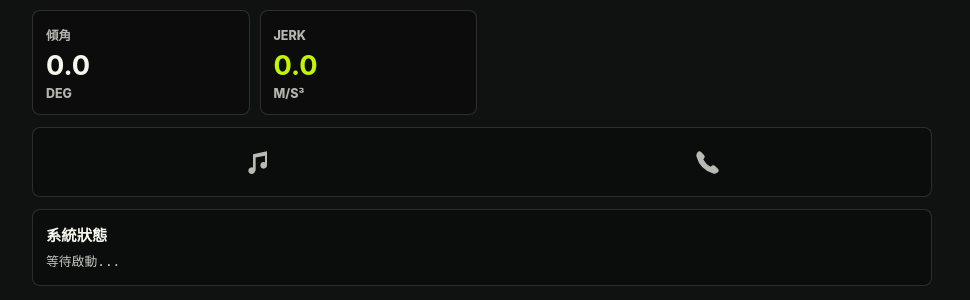
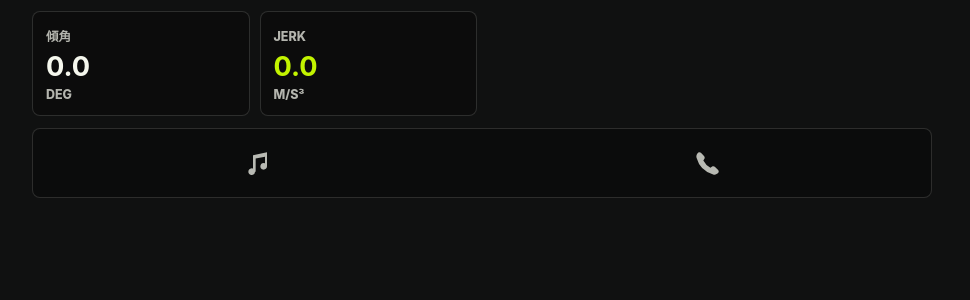
Before and after one commit to virus874874/Moto-Agent, a website with bundled scripts: page index.html in a window 1280 px wide. Shown: the part 588-888 px from the top of the page, without its empty margins (158-1128 px from the left). After the commit the page ends 800 px from the top, so only its background shows below. Built offline with nearby package versions, Linux system fonts and the light colour scheme.

Commit message:
Remove system status panel

```diff
--- a/app.js
+++ b/app.js
@@ -22,7 +22,6 @@ const app = document.querySelector("#app");
 const permissionButton = document.querySelector("#permissionButton");
 const calibrateButton = document.querySelector("#calibrateButton");
 const mountButtons = [...document.querySelectorAll(".mount-button")];
-const logBox = document.querySelector("#log");
 
 const ui = {
   gpsState: document.querySelector("#gpsState"),
@@ -510,7 +509,7 @@ function numberOr(value, fallback) {
 
 function writeLog(message) {
   const time = new Date().toLocaleTimeString("zh-TW", { hour12: false });
-  logBox.textContent = `[${time}] ${message}\n${logBox.textContent}`;
+  console.info(`[${time}] ${message}`);
 }
 
 updateInference();
--- a/index.html
+++ b/index.html
@@ -79,11 +79,6 @@
         </svg>
       </button>
     </nav>
-
-    <section class="log-panel" aria-label="system status">
-      <h2>系統狀態</h2>
-      <pre id="log">等待啟動...</pre>
-    </section>
   </main>
 
   <script>
--- a/service-worker.js
+++ b/service-worker.js
@@ -1,4 +1,4 @@
-const CACHE_NAME = "moto-agent-v7";
+const CACHE_NAME = "moto-agent-v8";
 const APP_ASSETS = [
   "./",
   "./index.html",
--- a/styles.css
+++ b/styles.css
@@ -34,7 +34,7 @@ button:disabled {
 
 .ride-shell {
   display: grid;
-  grid-template-rows: auto minmax(410px, 1fr) auto auto auto;
+  grid-template-rows: auto minmax(410px, 1fr) auto auto;
   gap: 12px;
   min-height: 100vh;
   padding: max(14px, env(safe-area-inset-top)) 14px max(14px, env(safe-area-inset-bottom));
@@ -68,8 +68,7 @@ button:disabled {
 }
 
 .top-bar,
-.bottom-nav,
-.log-panel {
+.bottom-nav {
   width: min(100%, 900px);
   margin: 0 auto;
 }
@@ -412,32 +411,9 @@ h1 {
   fill: currentColor;
 }
 
-.log-panel {
-  max-height: 148px;
-  overflow: hidden;
-  border: 1px solid rgba(245, 247, 237, 0.14);
-  border-radius: 8px;
-  padding: 13px;
-  background: rgba(0, 0, 0, 0.26);
-}
-
-.log-panel h2 {
-  margin: 0 0 8px;
-  font-size: 0.96rem;
-}
-
-pre {
-  max-height: 96px;
-  margin: 0;
-  overflow: auto;
-  white-space: pre-wrap;
-  color: rgba(245, 247, 237, 0.78);
-  font: 0.8rem/1.45 ui-monospace, SFMono-Regular, Consolas, monospace;
-}
-
 @media (min-width: 760px) {
   .ride-shell {
-    grid-template-rows: auto minmax(500px, 1fr) auto auto auto;
+    grid-template-rows: auto minmax(500px, 1fr) auto auto;
     padding-inline: 22px;
   }
 
```
Also changed, not shown: 1 other file.
